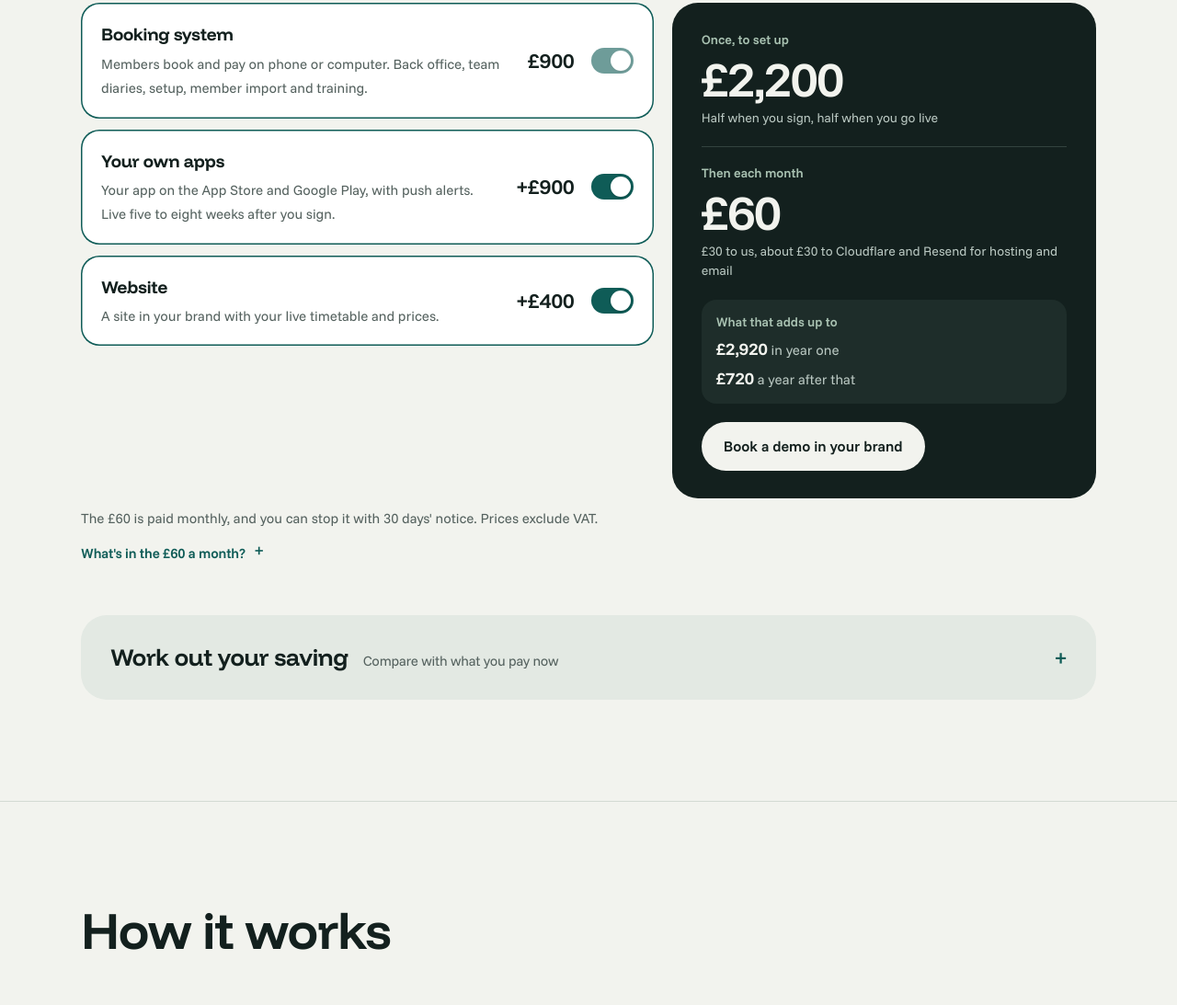
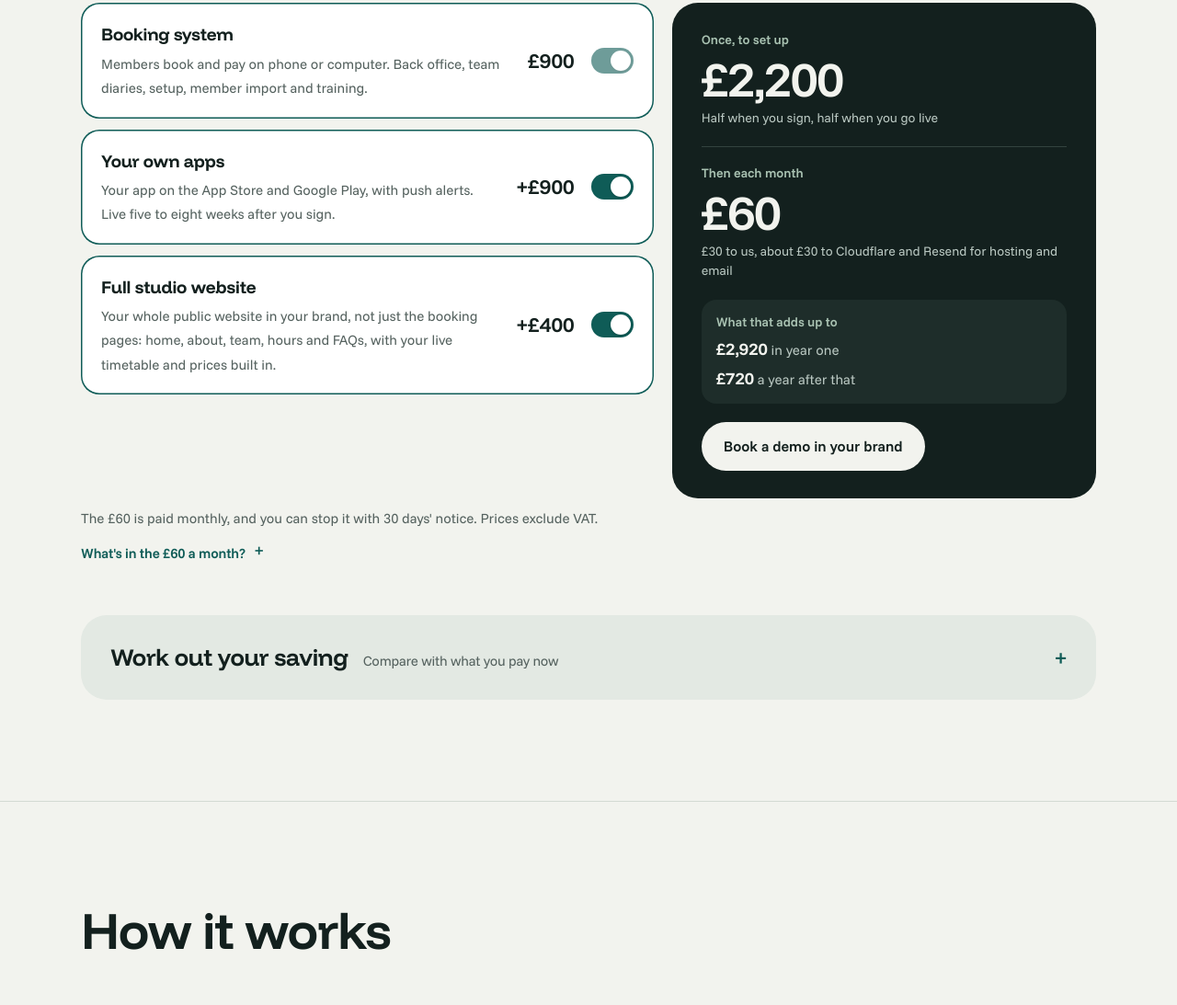
Before and after one commit to samesamebutdifferentworld/taal-website, a plain HTML site: page public/index.html in a window 1280 px wide. Shown: the part 4276-5369 px from the top of the page at 92% size. Drawn offline with Linux system fonts and the light colour scheme.

Commit message:
Website option: a full studio website, not just booking pages
Co-Authored-By: Claude Opus 5.5 <noreply@anthropic.com>
Claude-Session: https://claude.ai/code/session_01AR75xmi9EiC1ANdJddTNnA

```diff
--- a/public/index.html
+++ b/public/index.html
@@ -493,7 +493,7 @@ footer .links { display:flex; gap:20px; }
     <div class="opts" role="group" aria-label="Choose what you need">
       <label class="opt fixed"><span class="opt-text"><b>Booking system</b><span>Members book and pay on phone or computer. Back office, team diaries, setup, member import and training.</span></span><span class="opt-price">£900</span><input type="checkbox" role="switch" checked disabled aria-label="Booking system, always included"><i class="sw" aria-hidden="true"></i></label>
       <label class="opt"><span class="opt-text"><b>Your own apps</b><span>Your app on the App Store and Google Play, with push alerts. Live five to eight weeks after you sign.</span></span><span class="opt-price">+£900</span><input type="checkbox" role="switch" id="optApps" checked aria-label="Your own apps"><i class="sw" aria-hidden="true"></i></label>
-      <label class="opt"><span class="opt-text"><b>Website</b><span>A site in your brand with your live timetable and prices.</span></span><span class="opt-price">+£400</span><input type="checkbox" role="switch" id="optSite" checked aria-label="Website"><i class="sw" aria-hidden="true"></i></label>
+      <label class="opt"><span class="opt-text"><b>Full studio website</b><span>Your whole public website in your brand, not just the booking pages: home, about, team, hours and FAQs, with your live timetable and prices built in.</span></span><span class="opt-price">+£400</span><input type="checkbox" role="switch" id="optSite" checked aria-label="Full studio website"><i class="sw" aria-hidden="true"></i></label>
     </div>
     <div class="total" aria-live="polite">
       <div class="t-row"><span class="t-label">Once, to set up</span><div class="t-price" id="tSetup">£2,200</div><span class="t-note">Half when you sign, half when you go live</span></div>
```
